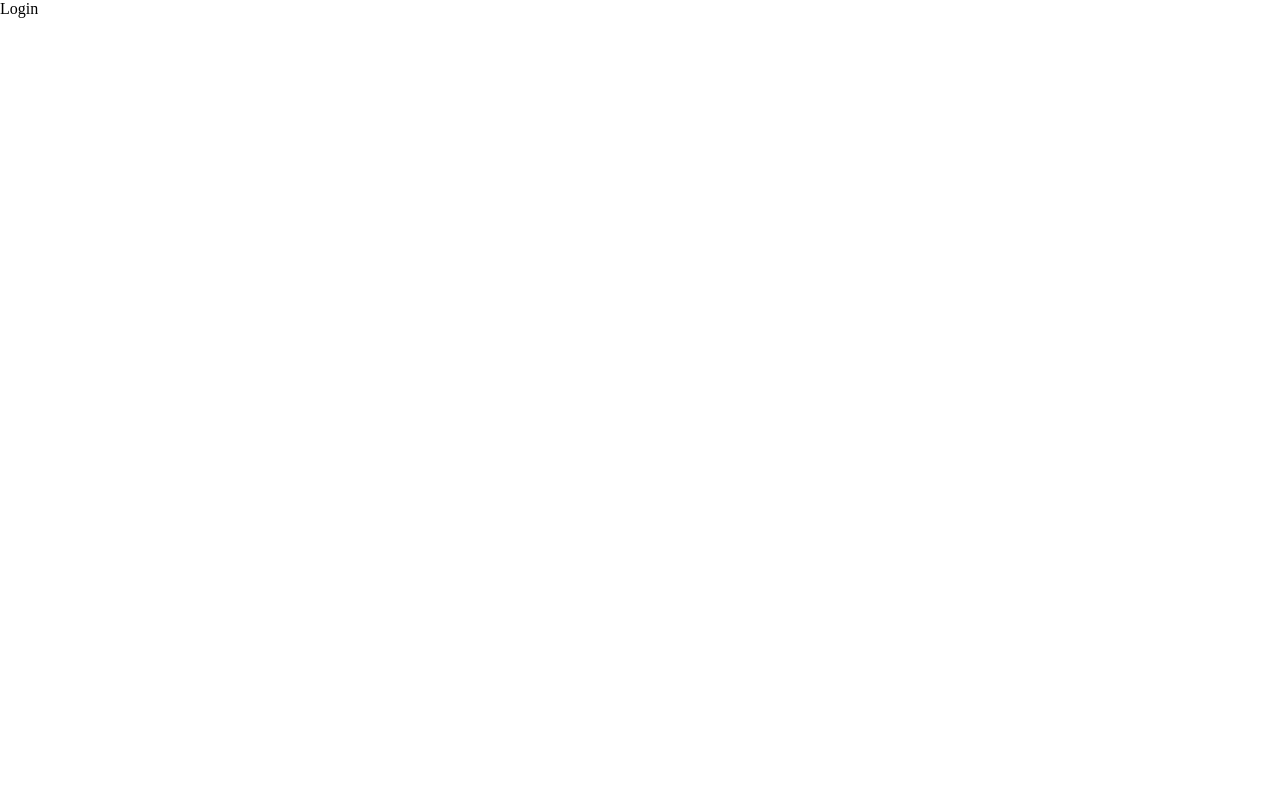
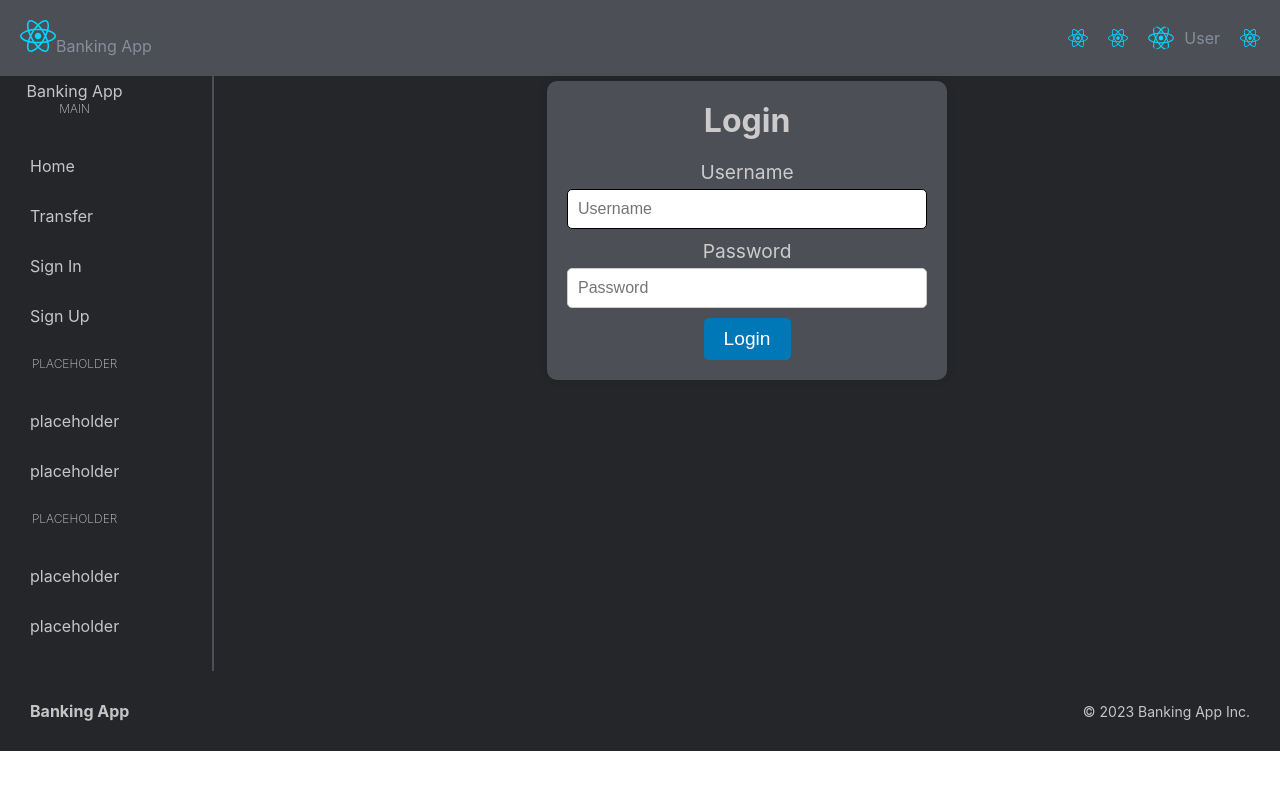
Before and after one commit to Hack-Weekly/bronze-badger-banking-app, a React (Vite) app in the folder frontend/: page /login in a window 1280 px wide. Shown: the top 790 px of the page. Built offline with nearby package versions, Linux system fonts and the light colour scheme; the HTML template or start-up script is replaced by a standard one.

Commit message:
Login & Register
Added form to both login and register pages. On submit for both pages, data is ready to be submitted to back end.

Error messages for the login page are empty until back end is set up as we need to wait for verification.

```diff
--- a/frontend/src/App.tsx
+++ b/frontend/src/App.tsx
@@ -49,8 +49,6 @@ function App() {
           path: "/placeholder",
           element: <Transfer/>
         },
-      ]
-    },
         {
           path:"/login",
           element:<Login/>
@@ -59,6 +57,8 @@ function App() {
           path:"/register",
           element:<SignUp/>
         }
+      ]
+    },
   ]);
 
   return <RouterProvider router={router} />;
--- a/frontend/src/components/Menu/menuItems.ts
+++ b/frontend/src/components/Menu/menuItems.ts
@@ -12,6 +12,16 @@ export const menu = [
                 id:2,
                 title: "Transfer",
                 url: "/transfer",
+            },
+            {
+                id: 3,
+                title: "Sign In",
+                url: "/login",
+            },
+            {
+                id: 4,
+                title: "Sign Up",
+                url: "/register",
             },
         ]
     },
--- a/frontend/src/pages/Login/Login.tsx
+++ b/frontend/src/pages/Login/Login.tsx
@@ -1,10 +1,75 @@
-import './login.scss'
+// TODO : add error message handle on login submit
 
+import { useRef, useState, useEffect } from "react";
+import "./login.scss";
 
 const Login = () => {
+    const [username, setUsername] = useState<string>("");
+    const [password, setPassword] = useState<string>("");
+    // error message will be displayed if errMsg is not empty
+    // we will set the error message when an error
+    // occurs during login (e.g. wrong username or password)
+    const [errMsg, setErrMsg] = useState<string>("");
+    const errRef = useRef<HTMLParagraphElement>(null);
+    const usernameRef = useRef<HTMLInputElement>(null);
+
+    useEffect(() => {
+        usernameRef.current?.focus();
+    }, []);
+
+    useEffect(() => {
+        if (errMsg) {
+            errRef.current?.classList.remove("hidden");
+        }
+    }, [errMsg]);
+
     return (
-        <div className="login">Login</div>
-    )
-}
+        <div className="login">
+            <form
+                onSubmit={(e) => {
+                    e.preventDefault();
+                    const formData = new FormData(e.target as HTMLFormElement);
+                    const data = Object.fromEntries(formData.entries());
+                    // no back end yet so just log the data
+                    console.log(data);
+                    // data.username and data.password are the values from the form
+                }}
+            >
+                {errMsg && (
+                    <p ref={errRef} className="error">
+                        {errMsg}
+                    </p>
+                )}
+                <h1>Login</h1>
+                <label htmlFor="username">Username</label>
+                <input
+                    type="text"
+                    name="username"
+                    id="username"
+                    placeholder="Username"
+                    onChange={(e) => {
+                        setUsername(e.target.value);
+                    }}
+                    value={username}
+                    required
+                    ref={usernameRef}
+                />
+                <label htmlFor="password">Password</label>
+                <input
+                    type="password"
+                    name="password"
+                    id="password"
+                    placeholder="Password"
+                    onChange={(e) => {
+                        setPassword(e.target.value);
+                    }}
+                    value={password}
+                    required
+                />
+                <button type="submit">Login</button>
+            </form>
+        </div>
+    );
+};
 
-export default Login
+export default Login;
--- a/frontend/src/pages/Login/login.scss
+++ b/frontend/src/pages/Login/login.scss
@@ -0,0 +1,96 @@
+.login {
+    display: flex;
+    justify-content: center;
+    align-items: center;
+}
+
+.login form {
+    display: flex;
+    flex-direction: column;
+    align-items: center;
+    background-color: #4c4f55;
+    border-radius: 10px;
+    padding: 20px;
+    box-shadow: 0px 0px 10px rgba(0, 0, 0, 0.1);
+    width: 400px;
+}
+
+.login form > h1 {
+    font-size: 2rem;
+    margin-bottom: 20px;
+}
+
+.login label {
+    font-size: 1.2rem;
+    margin-bottom: 5px;
+}
+
+.login input:focus {
+    outline: none;
+}
+
+.login input[type="text"],
+.login input[type="password"] {
+    width: 100%;
+    padding: 10px;
+    margin-bottom: 10px;
+    border-radius: 5px;
+    border: 1px solid #ccc;
+    font-size: 1rem;
+}
+
+.login p {
+    font-size: 1rem;
+    margin: 10px;
+}
+
+.login input {
+    width: 100%;
+    padding: 10px;
+    margin-bottom: 10px;
+    border-radius: 5px;
+    border: 1px solid #ccc;
+    font-size: 1rem;
+}
+
+.login input:focus {
+    border: 1px solid black;
+}
+
+.login button[type="submit"] {
+    background-color: #0077b6;
+    color: #fff;
+    border: none;
+    border-radius: 5px;
+    padding: 10px 20px;
+    font-size: 1.2rem;
+    cursor: pointer;
+    transition: all 0.3s ease-in-out;
+}
+
+.login button[type="submit"]:hover {
+    background-color: #023e8a;
+}
+
+.error {
+    color: red;
+    font-size: 1rem;
+    margin-bottom: 10px;
+}
+
+.hidden {
+    display: none;
+}
+
+.signin-button {
+    background-color: transparent;
+    border: none;
+    color: #0077b6;
+    font-size: 1rem;
+    cursor: pointer;
+    transition: all 0.3s ease-in-out;
+}
+
+.signin-button:hover {
+    color: #023e8a;
+}
--- a/frontend/src/pages/SignUp/SignUp.tsx
+++ b/frontend/src/pages/SignUp/SignUp.tsx
@@ -1,10 +1,107 @@
-import './signup.scss'
-
+// TODO: add error message handling for login submit errors
+// on server error response
+import { useRef, useState, useEffect } from "react";
+import "./signup.scss";
 
 const SignUp = () => {
+    const [formData, setFormData] = useState<{ username: string, password: string, confirmPassword: string }>({ username: "", password: "", confirmPassword: "" });
+    const [errMsg, setErrMsg] = useState<string>("");
+
+    const errRef = useRef<HTMLParagraphElement>(null);
+    const userRef = useRef<HTMLInputElement>(null);
+
+    useEffect(() => {
+        userRef.current?.focus();
+    }, []);
+
+    useEffect(() => {
+        if (errMsg) {
+            errRef.current?.classList.remove("hidden");
+        }
+    }, [errMsg]);
+
+    useEffect(() => {
+        if (formData.password !== formData.confirmPassword) {
+            setErrMsg("Passwords do not match");
+        } else {
+            setErrMsg("");
+        }
+    }, [formData.password, formData.confirmPassword]);
+
+    const handleInputChange = (e: React.ChangeEvent<HTMLInputElement>) => {
+        setFormData({ ...formData, [e.target.name]: e.target.value });
+    };
+
+    const isPasswordValid = (password: string) => {
+        // match any string that contains at least
+        // - one lowercase letter
+        // - one uppercase letter,
+        // - one digit
+        // - is between 8 and 24 characters long.
+        const PWD_REGEX: RegExp = /^(?=.*[a-z])(?=.*[A-Z])(?=.*\d)(?=.*[!@#$%^&*])[a-zA-Z\d!@#$%^&*]{8,24}$/;
+        return PWD_REGEX.test(password);
+    };
+
+    const handleSubmit = (e: React.FormEvent<HTMLFormElement>) => {
+        e.preventDefault();
+        if (isPasswordValid(formData.password)) {
+            // no back end yet so just log the data
+            console.log(formData);
+            // data.username and data.password are the values from the form
+        } else {
+            setErrMsg("Invalid password");
+        }
+    };
+
     return (
-        <div className="signup">Sign Up</div>
-    )
-}
+        <div className="signup">
+            <form onSubmit={handleSubmit}>
+                <p ref={errRef} className={errMsg ? "error" : "hidden"}>
+                    {errMsg}
+                </p>
+                <h1>Sign Up</h1>
+                <label htmlFor="username">Username</label>
+                <input type="text" name="username" id="username" placeholder="Username" required onChange={handleInputChange} />
+                <label htmlFor="password">Password</label>
+                <input
+                    type="password"
+                    name="password"
+                    id="password"
+                    value={formData.password}
+                    placeholder="Password"
+                    required
+                    onChange={handleInputChange}
+                />
+                {(!isPasswordValid(formData.password) && !(formData.password === "")) && (
+                    <p id="passwordReqs" className="instructions">
+                        Password must contain:
+                        <br />
+                        - At least one lowercase letter
+                        <br />
+                        - At least one uppercase letter
+                        <br />
+                        - At least one digit
+                        <br />- Be between 8 and 24 characters long
+                    </p>
+                )}
+                <label htmlFor="confirm-password">Confirm Password</label>
+                <input
+                    type="password"
+                    name="confirmPassword"
+                    id="confirm-password"
+                    placeholder="Confirm Password"
+                    required
+                    onChange={handleInputChange}
+                />
+                <button type="submit">Sign Up</button>
+                <p>
+                    Already have an account?
+                    <br />
+                    <button className="signin-button">Sign In</button>
+                </p>
+            </form>
+        </div>
+    );
+};
 
-export default SignUp
+export default SignUp;
--- a/frontend/src/pages/SignUp/signup.scss
+++ b/frontend/src/pages/SignUp/signup.scss
@@ -0,0 +1,105 @@
+.signup {
+    display: flex;
+    justify-content: center;
+    align-items: center;
+}
+
+.signup form {
+    display: flex;
+    flex-direction: column;
+    align-items: center;
+    background-color: #4c4f55;
+    border-radius: 10px;
+    padding: 20px;
+    box-shadow: 0px 0px 10px rgba(0, 0, 0, 0.1);
+    width: 400px;
+}
+
+.signup form > h1 {
+    font-size: 2rem;
+    margin-bottom: 20px;
+}
+
+.signup label {
+    font-size: 1.2rem;
+    margin-bottom: 5px;
+}
+
+.signup input:focus {
+    outline: none;
+}
+
+.signup input[type="text"],
+.signup input[type="password"] {
+    width: 100%;
+    padding: 10px;
+    margin-bottom: 10px;
+    border-radius: 5px;
+    border: 1px solid #ccc;
+    font-size: 1rem;
+}
+
+.signup p {
+    font-size: 1rem;
+    margin: 10px;
+}
+
+.signup input {
+    width: 100%;
+    padding: 10px;
+    margin-bottom: 10px;
+    border-radius: 5px;
+    border: 1px solid #ccc;
+    font-size: 1rem;
+}
+
+.signup input:focus {
+    border: 1px solid black;
+}
+
+.signup button[type="submit"] {
+    background-color: #0077b6;
+    color: #fff;
+    border: none;
+    border-radius: 5px;
+    padding: 10px 20px;
+    font-size: 1.2rem;
+    cursor: pointer;
+    transition: all 0.3s ease-in-out;
+}
+
+.signup button[type="submit"]:hover {
+    background-color: #023e8a;
+}
+
+.error {
+    color: red;
+    font-size: 1rem;
+    margin-bottom: 10px;
+}
+
+.hidden {
+    display: none;
+}
+
+.signin-button {
+    background-color: transparent;
+    border: none;
+    color: #0077b6;
+    font-size: 1rem;
+    cursor: pointer;
+    transition: all 0.3s ease-in-out;
+}
+
+.signin-button:hover {
+    color: #023e8a;
+}
+
+#username {
+}
+
+#password {
+}
+
+#confirm-password {
+}
```
Lines whose indentation alone changed are shown as unchanged.
